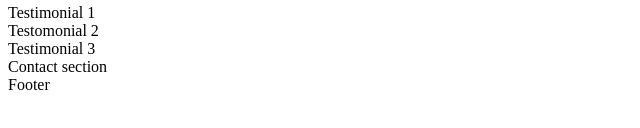
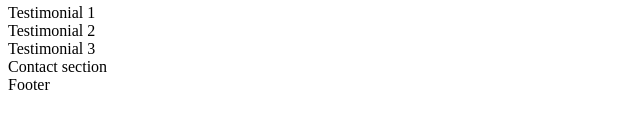
Before and after one commit to gstieg/holbertonschool-web_front_end, a plain HTML site: page 0x00-html_advanced/6-index.html in a window 1280 px wide. Shown: the part 238-366 px from the top of the page, 0-640 px from the left. Drawn offline with Linux system fonts and the light colour scheme.

Commit message:
fix spelling error on testimonial

```diff
--- a/0x00-html_advanced/6-index.html
+++ b/0x00-html_advanced/6-index.html
@@ -26,7 +26,7 @@
       </section>
       <section>Testimonials section
 	<article>Testimonial 1</article>
-	<article>Testomonial 2</article>
+	<article>Testimonial 2</article>
 	<article>Testimonial 3</article>
       </section>
       <section>Contact section</section>
```
